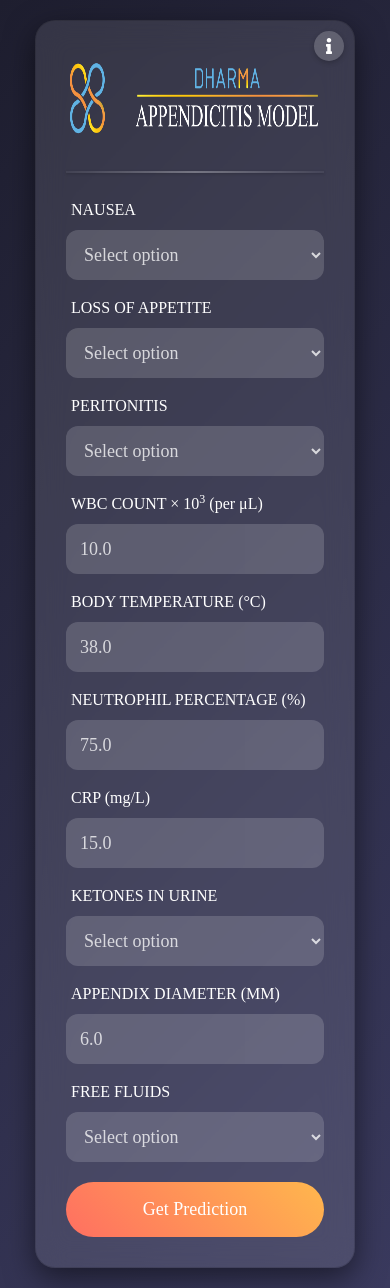
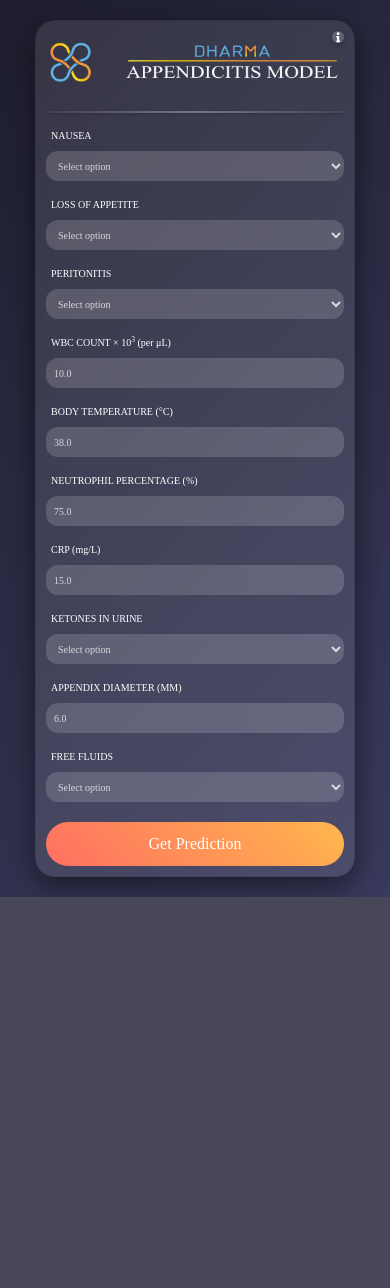
Before and after one commit to ajung17/dharma_web, a FastAPI app: page / in a window 390 px wide. After the commit the page ends 897 px from the top, so only its background shows below. Run offline with FastAPI, Linux system fonts and the light colour scheme; parts of the project's set-up code (start-up, migrations or seed data) failed here and were passed over; some libraries are stand-ins or nearby versions.

Commit message:
css fixes, responsive

```diff
--- a/static/style.css
+++ b/static/style.css
@@ -431,48 +431,195 @@ td {
   line-height: 1.6;
 }
 
-/* Media query for tablets and larger */
-@media (min-width: 768px) {
+/* Media query for small screens (max-width: 470px) */
+@media (max-width: 450px) {
+  .logo {
+    width: 100%;
+    height: 50px; /* Adjusted for smaller screens */
+  }
+  .shap-table-wrapper {
+    max-width: 100%;
+    max-height: 80vh; /* Restrict height */
+    overflow-y: auto;
+  }
+
+  #result {
+    max-width: 100%;
+    padding: 15px;
+    font-size: 16px; /* Slightly smaller but consistent */
+    max-height: 70vh; /* Restrict height */
+  }
+
+  .modal-content {
+    width: 90%;
+    max-height: 70vh; /* Restrict modal height */
+    padding: 15px;
+    font-size: 16px; /* Consistent text size */
+  }
+
+  .modal-header {
+    font-size: 18px; /* Consistent header size */
+  }
+
+  .modal-body h3 {
+    font-size: 18px; /* Consistent heading size */
+  }
+
+  .modal-body p {
+    font-size: 16px; /* Consistent paragraph size */
+  }
+.form-group {
+  font-size: 10px;
+}
+.form-control {
+    padding: 8px;
+    height: 30px;
+    font-size: 10px; /* Consistent input size */
+  }
+  .form-col {
+    flex: 0 0 100%;
+    max-width: 100%;
+    padding-right: 10px;
+    padding-left: 10px;
+  }
+
+  .form-row {
+    margin-right: -10px;
+    margin-left: -10px;
+  }
+
+  img {
+    height: 80px;
+  }
+  .info-button {
+    width: 25px;
+    height: 25px;
+    font-size: 14px; /* Consistent font size */
+  }
+}
+@media (max-width: 500px) {
+  .logo-container {
+    margin-bottom: 5px;
+    padding-top: 5px;
+  }
+  .card{
+    padding: 10px;
+  }
+.info-button {
+    width: 12px;
+    height: 12px;
+    font-size: 10px;
+  }
+}
+  .logo-divider {
+    margin-bottom: 15px;
+  }
+
+  h1 {
+    font-size: 24px; /* Consistent heading size */
+    margin-bottom: 5px;
+  }
+
+  .subtitle {
+    font-size: 14px; /* Consistent subtitle size */
+    margin-bottom: 10px;
+  }
+
+  .btn-primary,
+  .btn-secondary {
+    padding: 10px;
+    font-size: 16px; /* Consistent button text */
+    width: 100%; /* Allow buttons to adjust width */
+  }
+}
+/* Media query for tablets (min-width: 471px and max-width: 768px) */
+@media (min-width: 471px) and (max-width: 768px) {
+  .shap-table-wrapper {
+    max-width: 100%;
+    max-height: 85vh; /* Adjust height */
+    overflow-y: auto;
+  }
+
+  #result {
+    max-width: 450px;
+    max-height: 75vh; /* Restrict height */
+    font-size: 18px; /* Consistent text size */
+  }
+
   .form-col {
     flex: 0 0 50%;
     max-width: 50%;
   }
+
+  .modal-content {
+    width: 85%;
+    max-height: 75vh; /* Restrict modal height */
+  }
+
+  img {
+    height: 100px; /* Consistent image height */
+  }
 }
 
-/* Media query for landscape mode on mobile devices */
-@media (max-height: 500px) and (orientation: landscape) {
+/* Media query for larger screens (min-width: 769px) */
+@media (min-width: 769px) {
+  .form-col {
+    flex: 0 0 33.333333%;
+    max-width: 33.333333%;
+  }
+
+  #result {
+    max-width: 500px;
+    max-height: 80vh; /* Restrict height */
+  }
+
+  .modal-content {
+    max-height: 80vh; /* Restrict modal height */
+  }
+
+  img {
+    height: 100px; /* Consistent image height */
+  }
+}
+
+/* Media query for low height devices (max-height: 500px) */
+@media (max-height: 500px) {
   body {
     padding: 10px;
+    font-size: 16px; /* Consistent text size */
   }
 
   .container {
     max-width: 100%;
+    max-height: 90vh; /* Restrict height */
+    overflow-y: auto;
   }
 
   .card {
-    padding: 15px;
+    padding: 10px;
     margin-top: 0;
+    max-height: 85vh; /* Restrict height */
     overflow-y: auto;
-    max-height: 90vh;
   }
 
   h1 {
-    font-size: 24px;
+    font-size: 20px; /* Consistent heading size */
     margin-bottom: 5px;
   }
 
   .subtitle {
-    font-size: 14px;
+    font-size: 14px; /* Consistent subtitle size */
     margin-bottom: 10px;
   }
 
   .form-group {
-    margin-bottom: 10px;
+    margin-bottom: 8px;
   }
 
   .form-control {
-    padding: 8px;
-    height: 40px;
+    padding: 6px;
+    height: 35px;
+    font-size: 16px; /* Consistent input size */
   }
 
   .form-row {
--- a/templates/index.html
+++ b/templates/index.html
@@ -70,7 +70,7 @@
           <div class="form-group">
             <label for="Nausea">Nausea</label>
             <select class="form-control" id="Nausea" required>
-              <option value="0">Select option</option>
+              <option value="">Select option</option>
               <option value="1">Yes</option>
               <option value="0">No</option>
             </select>
@@ -79,7 +79,7 @@
           <div class="form-group">
             <label for="Loss_of_Appetite">Loss of Appetite</label>
             <select class="form-control" id="Loss_of_Appetite" required>
-              <option value="0">Select option</option>
+              <option value="">Select option</option>
               <option value="1">Yes</option>
               <option value="0">No</option>
             </select>
@@ -87,7 +87,7 @@
           <div class="form-group">
             <label for="Peritonitis">Peritonitis</label>
             <select class="form-control" id="Peritonitis" required>
-              <option value="0">Select option</option>
+              <option value="">Select option</option>
               <option value="0">No</option>
               <option value="1">Local</option>
               <option value="2">Generalized</option>
@@ -150,7 +150,7 @@
           <div class="form-group">
             <label for="Ketones_in_Urine">Ketones in Urine</label>
             <select class="form-control" id="Ketones_in_Urine" required>
-              <option value="0">Select option</option>
+              <option value="">Select option</option>
               <option value="0">No</option>
               <option value="0">Trace</option>
               <option value="1">+</option>
@@ -173,7 +173,7 @@
           <div class="form-group">
             <label for="Free_Fluids">Free Fluids</label>
             <select class="form-control" id="Free_Fluids" required>
-              <option value="0">Select option</option>
+              <option value="">Select option</option>
               <option value="1">Yes</option>
               <option value="0">No</option>
             </select>
```
Also changed, not shown: other parts of static/style.css (+30 -13 lines).
